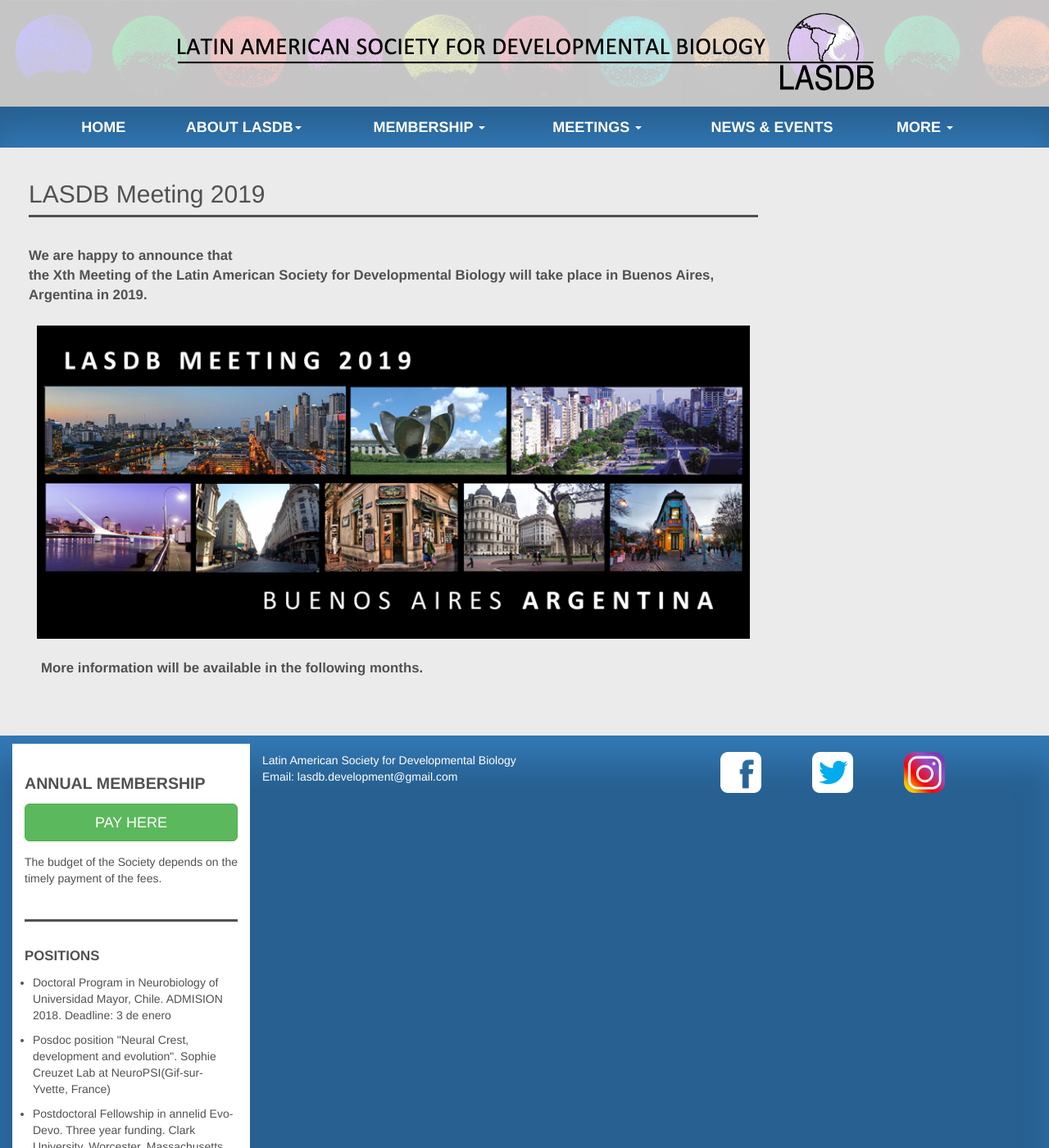
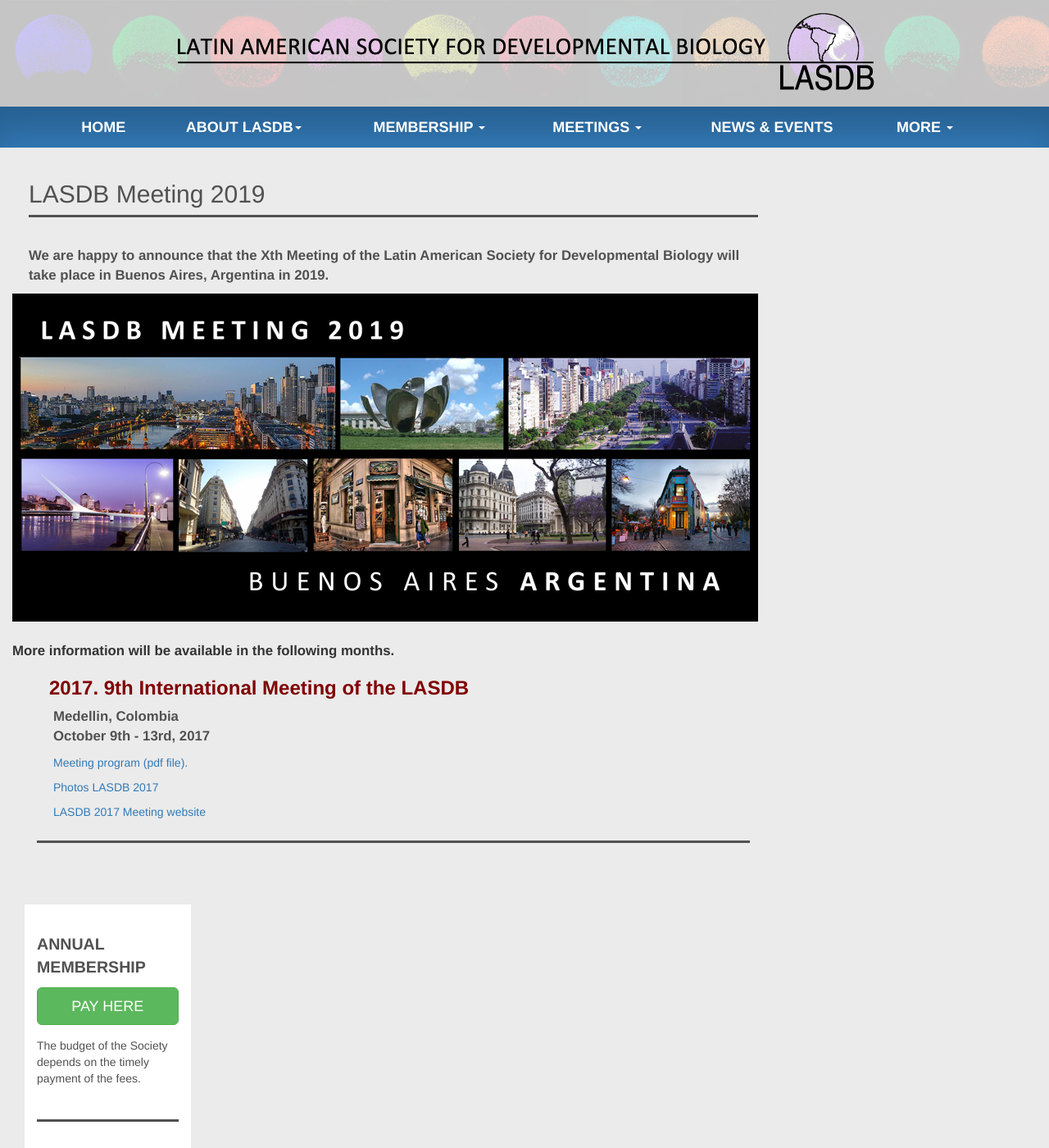
Before and after one commit to lasdb/lasdb.github.io, a Jekyll site: the page built from pages/lasdb2019.html, in a window 1280 px wide and 1400 px high. Shown: the whole window at 82% size. Built offline with Jekyll 4.4.1, drawn with Linux system fonts in a browser that asks for light colours; nearby versions of some CDN libraries.

Commit message:
Update lasdb2019.html

```diff
--- a/pages/lasdb2019.html
+++ b/pages/lasdb2019.html
@@ -6,15 +6,27 @@
 <h2 class="page-header" id="page-news-header">LASDB Meeting 2019</h2>
 
     <div class="panel-body">
-        <p style="font-weight:bold; font-size: 1.2em;"> We are happy to announce that <br>the Xth Meeting of the Latin American Society for Developmental Biology will take place in Buenos Aires, Argentina in 2019. <br></p>
+        <p style="font-weight:bold; font-size: 1.2em;"> We are happy to announce that the Xth Meeting of the Latin American Society for Developmental Biology will take place in Buenos Aires, Argentina in 2019. </p>
         <p> </p>
-        <div class="panel-body" style="padding-left:30;">
+        <div class="row">
             <img src="{{site.baseurl}}/img/carrousel-BA2019.jpg" class="img-BA2019 img-responsive" style=""/>
         <p style="font-weight:bold; font-size: 1.2em;">  <br> More information will be available in the following months. </p>
         <p> </p>
         </div>
 
 
+<div class="col-xs-12">
+    <div class="panel panel-default noticia">
+        <div class="panel-heading">
+            <h3 class="meeting-title">2017. 9th International Meeting of the LASDB</h3>
+        </div>
+        <div class="panel-body" style="padding-top:0;">
+            <p style="font-weight:bold; font-size: 1.2em;"> Medellin, Colombia <br> October 9th - 13rd, 2017 </p>
+            <p> <a target="_blank" href="../pdfs/2017-meeting-program.pdf"> Meeting program (pdf file).</a>
+            </p>
+            <p><a href="https://www.facebook.com/media/set/?set=a.675778949298194.1073741832.335180643358028&type=1&l=f3220028ca" target="_blank">Photos LASDB 2017</a></p>
+            <p><a href="http://www.lasdb2017.com/" target="_blank">LASDB 2017 Meeting website</a></p>
+
         </div>
     </div>
 </div>
```
